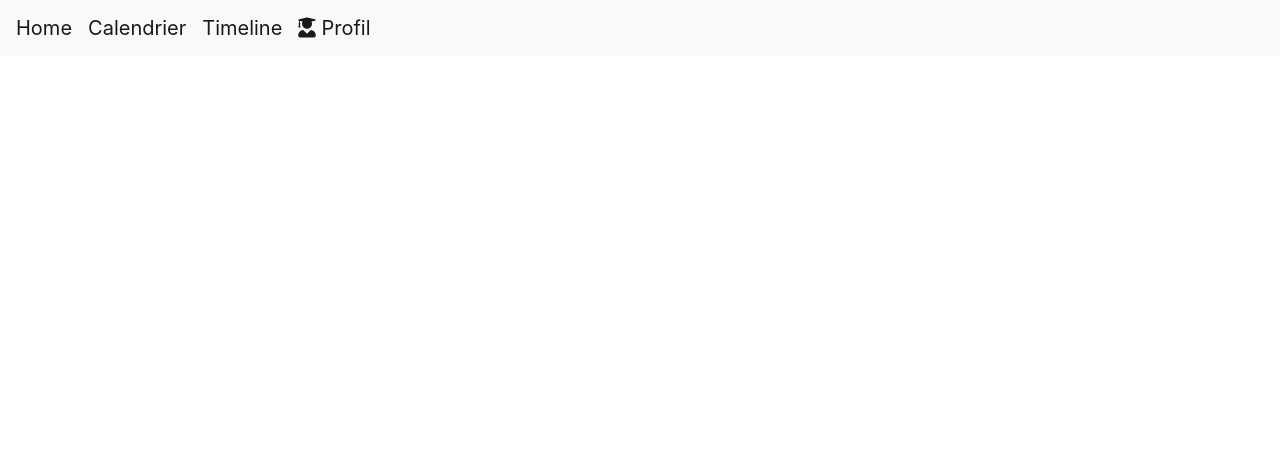
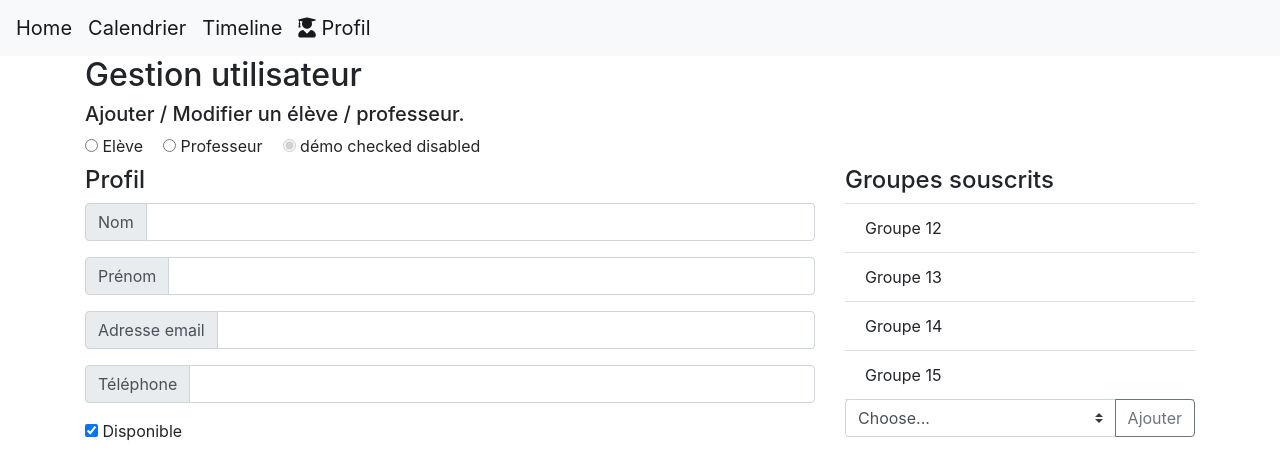
Before and after one commit to jobdoneproject/devoirsfaitsfront, an Angular app: page /creer-utilisateur in a window 1280 px wide. Before the commit this address led to /. Shown: the top 476 px of the page. Built offline with nearby package versions, Linux system fonts and the light colour scheme.

Commit message:
formulaire manque submit

```diff
--- a/src/app/app.module.ts
+++ b/src/app/app.module.ts
@@ -13,6 +13,7 @@ const routes: Routes = [
   { path: 'landing-page', component: PageLandingComponent },
   { path: 'inscription-ecole', component: PageInscripAdminComponent },
   { path: 'home', component: PageHomeComponent },
+  { path: 'creer-utilisateur', component: PageUserEditComponent },
   { path: '', redirectTo: 'landing-page', pathMatch: 'full' },
 ];
 
--- a/src/app/page-home/page-home.component.html
+++ b/src/app/page-home/page-home.component.html
@@ -1 +1,5 @@
 <p>Bienvenue {{currentUser.firstName}} sur la page Home !</p>
+<br/>
+<a href="/creer-utilisateur">Creer utilisateur</a>
+<br/>
+<a href="/creer-utilisateur/3">Editer utilisateur id 3</a>
--- a/src/app/page-user-edit/page-user-edit.component.html
+++ b/src/app/page-user-edit/page-user-edit.component.html
@@ -1,3 +1,74 @@
-<p>
-  page-user-edit works!
-</p>
+<div class="container">
+  <div class="row">
+    <div class="col-lg-12">
+      <h2>Gestion utilisateur</h2>
+      <h5>Ajouter / Modifier un élève / professeur.</h5>
+    </div>
+  </div>
+  <div class="row">
+    <div class="col-lg-12">
+      <label class="radio-inline">
+        <input type="radio" name="inlineRadioOptions" id="inlineRadio1" value="option1"> Elève
+      </label>
+      <label class="radio-inline" style="margin-left:20px">
+        <input type="radio" name="inlineRadioOptions" id="inlineRadio2" value="option2"> Professeur
+      </label>
+      <label class="radio-inline" style="margin-left:20px">
+        <input type="radio" name="inlineRadioOptions" id="inlineRadio3" value="option3" checked disabled> démo checked disabled
+      </label>
+    </div>
+  </div>
+  <div class="row">
+    <div class="col-lg-8">
+      <h4>Profil</h4>
+      <div class="input-group mb-3">
+        <div class="input-group-prepend">
+          <span class="input-group-text" id="basic-addon3">Nom</span>
+        </div>
+        <input type="text" class="form-control" id="basic-url" aria-describedby="basic-addon3">
+      </div>
+      <div class="input-group mb-3">
+        <div class="input-group-prepend">
+          <span class="input-group-text" id="basic-addon3">Prénom</span>
+        </div>
+        <input type="text" class="form-control" id="basic-url" aria-describedby="basic-addon3">
+      </div>
+      <div class="input-group mb-3">
+        <div class="input-group-prepend">
+          <span class="input-group-text" id="basic-addon3">Adresse email</span>
+        </div>
+        <input type="text" class="form-control" id="basic-url" aria-describedby="basic-addon3">
+      </div>
+      <div class="input-group mb-3">
+        <div class="input-group-prepend">
+          <span class="input-group-text" id="basic-addon3">Téléphone</span>
+        </div>
+        <input type="text" class="form-control" id="basic-url" aria-describedby="basic-addon3">
+      </div>
+      <label class="checkbox-inline">
+          <input type="checkbox" id="inlineCheckbox1" value="option1" checked> Disponible
+        </label>
+    </div>
+    <div class="col-lg-4">
+      <h4>Groupes souscrits</h4>
+      <ul class="list-group list-group-flush">
+        <li class="list-group-item">Groupe 12</li>
+        <li class="list-group-item">Groupe 13</li>
+        <li class="list-group-item">Groupe 14</li>
+        <li class="list-group-item">Groupe 15</li>
+      </ul>
+
+      <div class="input-group">
+          <select class="custom-select" id="inputGroupSelect04">
+            <option selected>Choose...</option>
+            <option value="1">Groupe 1</option>
+            <option value="2">Groupe 2</option>
+            <option value="3">Groupe 3</option>
+          </select>
+          <div class="input-group-append">
+            <button class="btn btn-outline-secondary" type="button">Ajouter</button>
+          </div>
+        </div>
+    </div>
+  </div>
+</div>
```
